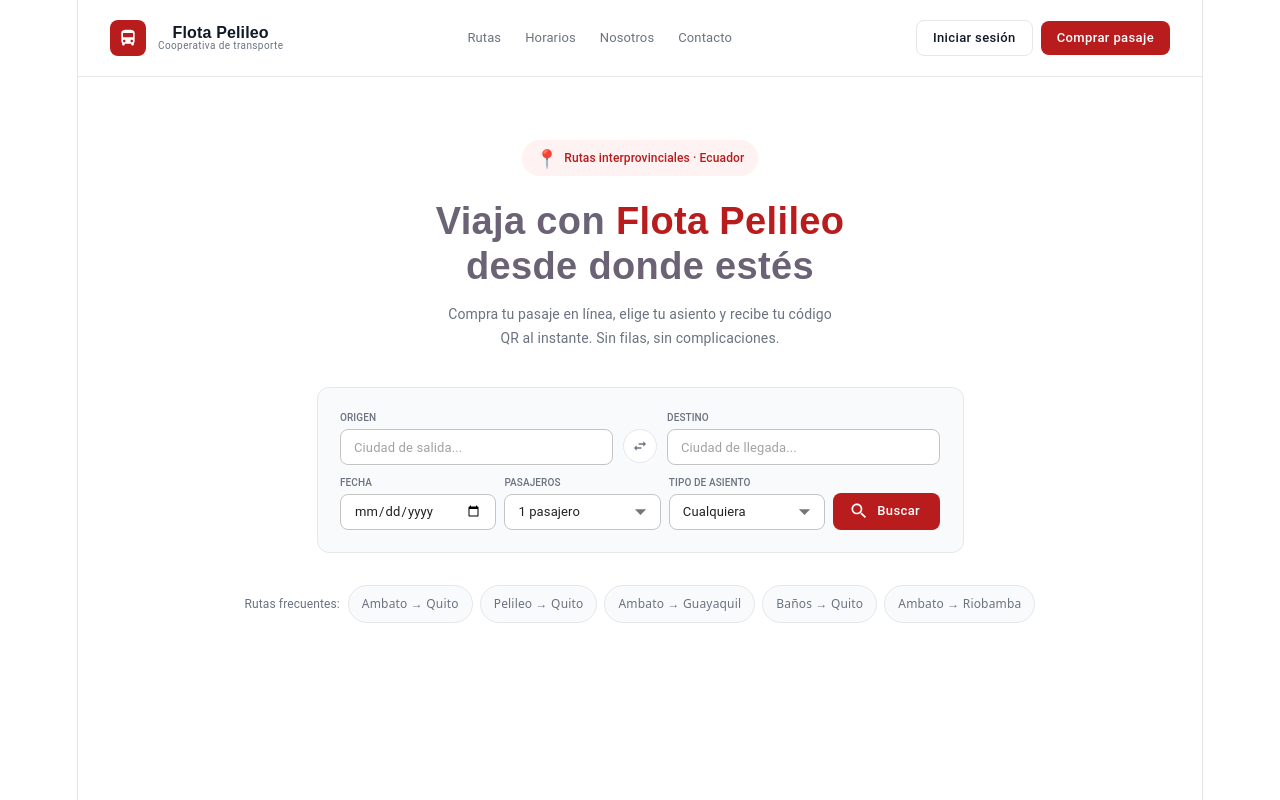
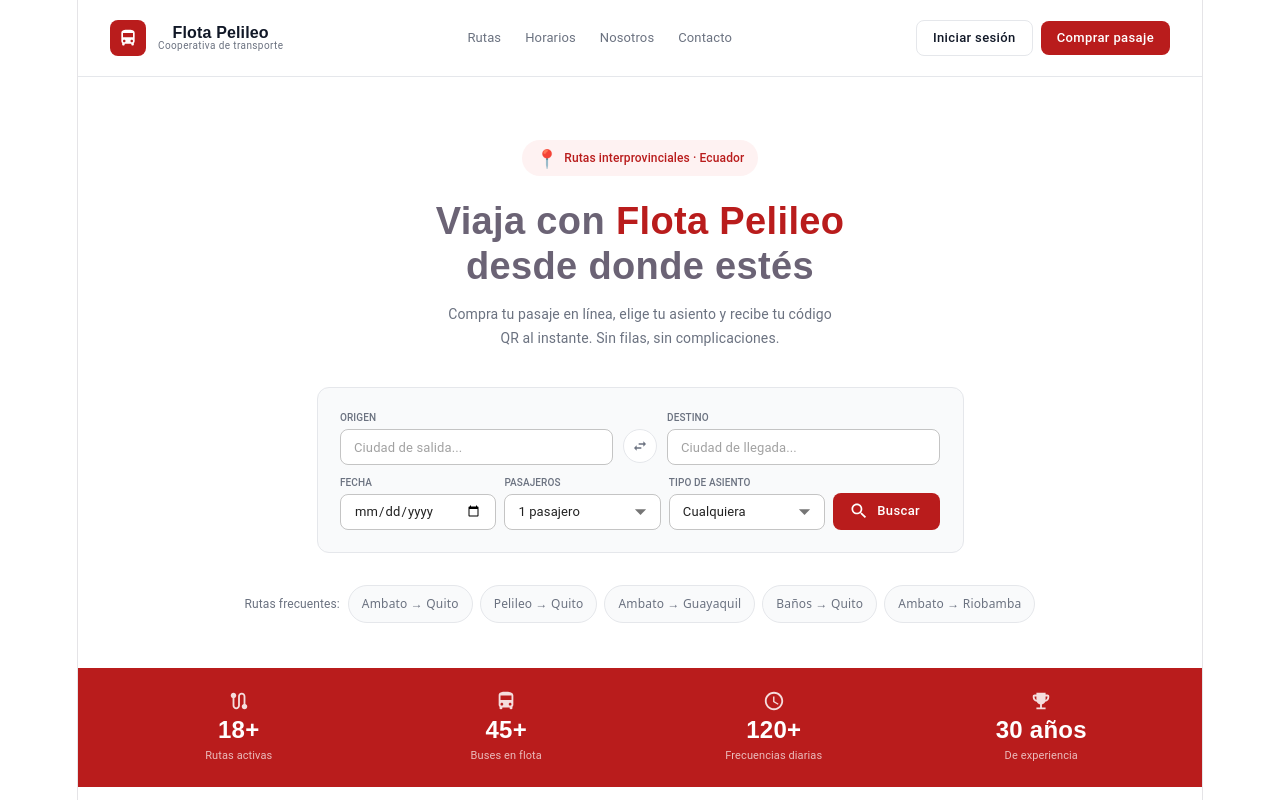
Before and after one commit to christopher5854/ProyectoBusesManejo, a React (Vite) app in the folder frontendBuses/: page / in a window 1280 px wide. Built offline with nearby package versions, Linux system fonts and the light colour scheme.

Commit message:
07/05/2026 Creacion del StatsBar

```diff
--- /dev/null
+++ b/frontendBuses/src/Components/StatsBar/StatsBar.css
@@ -0,0 +1,49 @@
+/* ── Contenedor ── */
+.statsbar {
+  background-color: #B91C1C;
+  padding: 1.25rem 2rem;
+  display: grid;
+  grid-template-columns: repeat(4, 1fr);
+  gap: 1rem;
+}
+
+/* ── Cada stat ── */
+.statsbar__item {
+  display: flex !important;
+  flex-direction: column !important;
+  align-items: center !important;
+  gap: 4px;
+}
+
+/* ── Ícono ── */
+.statsbar__icon {
+  color: rgba(255, 255, 255, 0.85) !important;
+  font-size: 22px !important;
+  margin-bottom: 2px;
+}
+
+/* ── Número ── */
+.statsbar__numero {
+  font-family: 'Sora', sans-serif !important;
+  font-size: 24px !important;
+  font-weight: 700 !important;
+  color: #ffffff !important;
+  line-height: 1 !important;
+}
+
+/* ── Label ── */
+.statsbar__label {
+  font-size: 11px !important;
+  color: rgba(255, 255, 255, 0.7) !important;
+  margin-top: 2px !important;
+  text-align: center;
+}
+
+/* ── Responsive ── */
+@media (max-width: 600px) {
+  .statsbar {
+    grid-template-columns: repeat(2, 1fr);
+    gap: 1.25rem;
+    padding: 1.5rem 1rem;
+  }
+}
--- /dev/null
+++ b/frontendBuses/src/Components/StatsBar/StatsBar.jsx
@@ -0,0 +1,49 @@
+"use client";
+import { Box, Typography } from "@mui/material";
+import DirectionsBusIcon from "@mui/icons-material/DirectionsBus";
+import RouteIcon from "@mui/icons-material/Route";
+import AccessTimeIcon from "@mui/icons-material/AccessTime";
+import EmojiEventsIcon from "@mui/icons-material/EmojiEvents"
+import './StatsBar.css';
+
+
+const stats = [
+  {
+    icon: <RouteIcon className="statsbar__icon" />,
+    numero: "18+",
+    label: "Rutas activas",
+  },
+  {
+    icon: <DirectionsBusIcon className="statsbar__icon" />,
+    numero: "45+",
+    label: "Buses en flota",
+  },
+  {
+    icon: <AccessTimeIcon className="statsbar__icon" />,
+    numero: "120+",
+    label: "Frecuencias diarias",
+  },
+  {
+    icon: <EmojiEventsIcon className="statsbar__icon" />,
+    numero: "30 años",
+    label: "De experiencia",
+  },
+];
+
+const StatsBar = () => {
+  return (
+    <Box className="statsbar">
+      {stats.map((stat, index) => (
+        <Box key={index} className="statsbar__item">
+          {stat.icon}
+          <Typography className="statsbar__numero">{stat.numero}</Typography>
+          <Typography className="statsbar__label">{stat.label}</Typography>
+        </Box>
+      ))}
+    </Box>
+  );
+};
+
+StatsBar.propTypes = {};
+
+export default StatsBar;
--- /dev/null
+++ b/frontendBuses/src/Components/StatsBar/index.js
@@ -0,0 +1 @@
+export { default as StatsBar } from './StatsBar';
--- a/frontendBuses/src/pages/Home/Home.jsx
+++ b/frontendBuses/src/pages/Home/Home.jsx
@@ -2,12 +2,14 @@
 import './Home.css';
 import Header from '../../Components/Header/Header';
 import Hero from '../../Components/Hero/Hero';
+import StatsBar from '../../Components/StatsBar/StatsBar';
 
 const Home = () => {
   return (
     <div className='home'>
       <Header />
 	    <Hero />
+      <StatsBar />
       {/* resto del contenido */}
     </div>
   );
```
